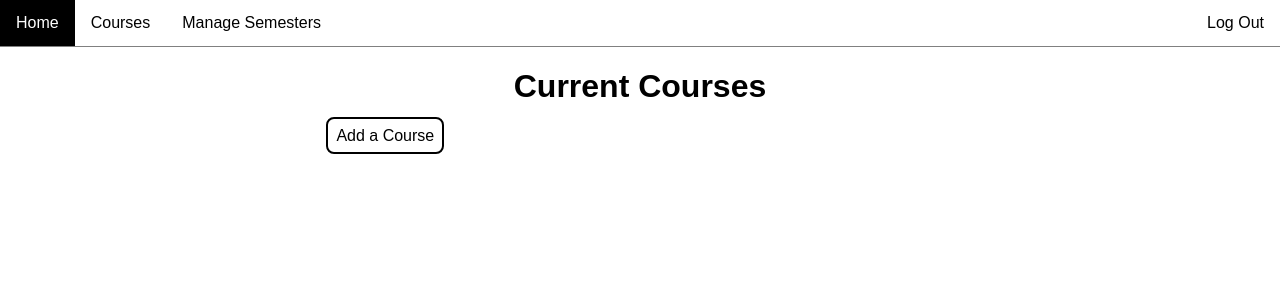
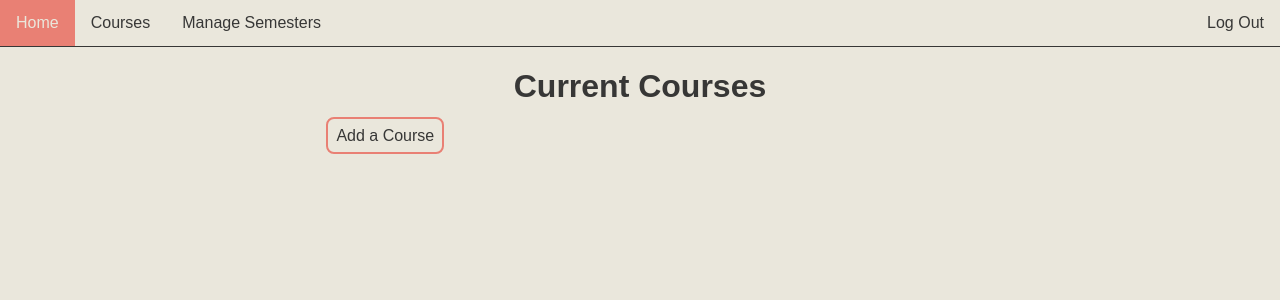
Before and after one commit to Amenhotep314/study, a Flask app: page /courses in a window 1280 px wide. Shown: the top 300 px of the page. Run offline with Flask 3, Linux system fonts and the light colour scheme; the visitor is signed in with stand-in values (Sample User, id 1); data that the repository does not hold is empty; parts of the project's set-up code (start-up, migrations or seed data) failed here and were passed over.

Commit message:
Implements muted styling theme

```diff
--- a/src/static/stylesheet.css
+++ b/src/static/stylesheet.css
@@ -1,20 +1,22 @@
 /* Page styles */
 body {
-    --primary-color: white;
-    --secondary-color: black;
-    --tertiary-color: whitesmoke;
+    --primary-color: #eae7dc;
+    --secondary-color: #d8c3a5;
+    --text-color: #373736;
+    --accent-color: #e98074;
 
     font-family: Arial, Helvetica, sans-serif;
     margin: 0;
     background-color: var(--primary-color);
-    color: var(--secondary-color);
+    color: var(--text-color);
 }
 
 @media (prefers-color-scheme: dark){
     body {
-        --primary-color: black;
-        --secondary-color: white;
-        --tertiary-color: #202020;
+        --primary-color: #373736;
+        --secondary-color: #745b41;
+        --text-color: #eae7dc;
+        --accent-color: #e98074;
     }
 }
 
@@ -40,7 +42,7 @@ body {
     transition: all .2s ease-in-out;
     display: flex;
     flex-direction: row;
-    background-color: var(--tertiary-color);
+    background-color: var(--secondary-color);
     margin-top: 3%;
     margin-bottom: 1%;
     padding: 3%;
@@ -66,7 +68,7 @@ nav ul {
     list-style-type: none;
     overflow: hidden;
     background-color: var(--primary-color);
-    border-bottom: 1px solid grey;
+    border-bottom: 1px solid var(--text-color);
 }
 
 nav li {
@@ -74,7 +76,7 @@ nav li {
 }
 
 nav a {
-    color: var(--secondary-color);
+    color: var(--text-color);
     display: block;
     text-align: center;
     padding: 14px 16px;
@@ -82,7 +84,7 @@ nav a {
 }
 
 nav a:hover {
-    background-color: var(--secondary-color);
+    background-color: var(--accent-color);
     color: var(--primary-color);
 }
 
@@ -94,8 +96,8 @@ h1 {
 /* Button styles */
 button, .link-button {
     text-decoration: none;
-    color: var(--secondary-color);
-    border: 2px solid var(--secondary-color);
+    color: var(--text-color);
+    border: 2px solid var(--accent-color);
     background-color: var(--primary-color);
     padding: 8px;
     border-radius: 8px;
@@ -106,7 +108,7 @@ button, .link-button {
 
 button:hover, .link-button:hover {
     color: var(--primary-color);
-    background-color: var(--secondary-color);
+    background-color: var(--accent-color);
 }
 
 button:active, .link-button:active {
@@ -115,11 +117,11 @@ button:active, .link-button:active {
 
 .thick-button {
     color: var(--primary-color);
-    background-color: var(--secondary-color);
+    background-color: var(--accent-color);
 }
 
 .thick-button:hover {
-    color: var(--secondary-color);
+    color: var(--text-color);
     background-color: var(--primary-color);
 }
 
```
